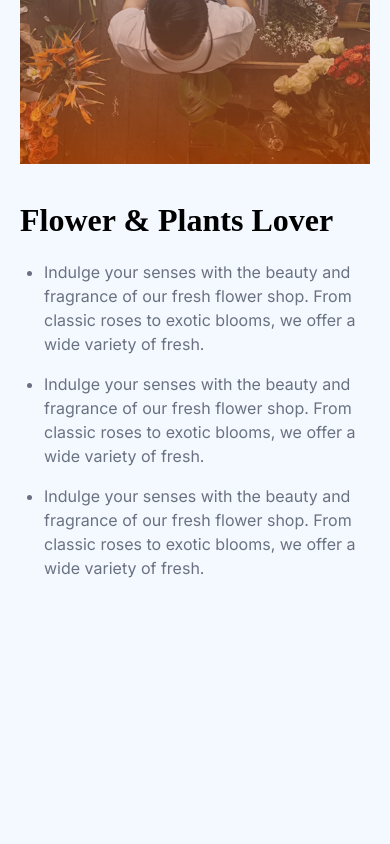
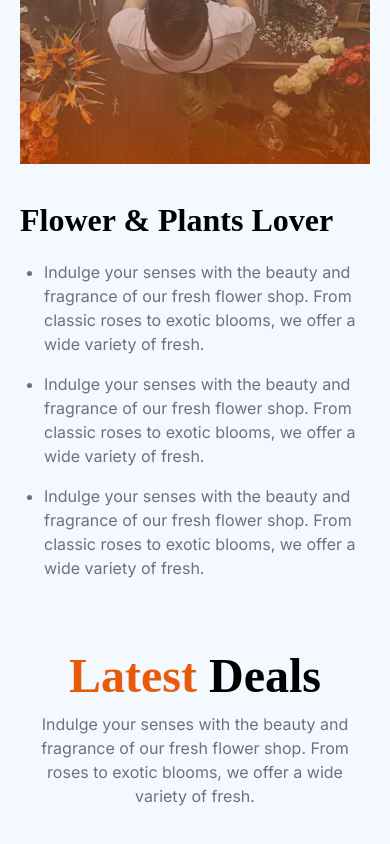
Before and after one commit to mursalin35/Flowers-Shop, a plain HTML site: page index.html in a window 390 px wide. Shown: the part 2687-3531 px from the top of the page. Before the commit the page ends 3387 px from the top, so only its background shows below. Drawn offline with nearby package versions, Linux system fonts and the light colour scheme.

Commit message:
letes code

```diff
--- a/index.html
+++ b/index.html
@@ -85,7 +85,6 @@
     <main>
         <!-- Our Plants Section Start  -->
         <section class="mt-20 md:mt-30">
-            <div class="">
             <div class="text-center md:text-[1.3rem]">
                 <h2 class="font-[Noto-Serif] font-bold text-[3rem] md:text-[4rem]"><span
                         class="text-[#E95A08]">Our</span> Plants
@@ -162,7 +161,6 @@
                     </div>
                 </div>
             </div>
-            </div>
         </section>
         <!-- Our Plants Section End  -->
 
@@ -172,13 +170,14 @@
             <div class="md:flex gap-18 items-center justify-between">
                 <div class="md:w-[50%] relative">
                     <img src="assets/flower-store.png" alt="Flower Stor Image">
-                    <img class="hidden md:block absolute right-[-13vh] top-[-17vh]  w-[45%] " src="assets/trusted-badge.png"
-                        alt="authority badge">
+                    <img class="hidden md:block absolute right-[-13vh] top-[-17vh]  w-[45%] "
+                        src="assets/trusted-badge.png" alt="authority badge">
                 </div>
 
                 <div class="md:w-[50%] md:flex md:justify-end mt-6 md:mt-0">
                     <div class="">
-                        <h2 class="font-[Noto-Serif] text-[2rem] md:text-[3.5rem] font-bold leading-16">Flower & Plants Lover</h2>
+                        <h2 class="font-[Noto-Serif] text-[2rem] md:text-[3.5rem] font-bold leading-16">Flower & Plants
+                            Lover</h2>
 
                         <ul class=" ml-6 md:mx-0 list-disc md:text-[1.5rem] text-gray-500 leading-6 md:leading-7.5">
                             <li class="mt-2">Indulge your senses with the beauty and fragrance of our fresh flower shop.
@@ -200,6 +199,18 @@
         </section>
         <!-- Flower & Plans Lover End  -->
 
+        <!-- Latest  Deals Section Start -->
+          <section class="mt-15 md:mt-30">
+            <div class="text-center md:text-[1.3rem]">
+                <h2 class="font-[Noto-Serif] font-bold text-[3rem] md:text-[4rem]"><span
+                        class="text-[#E95A08]">Latest</span> Deals
+                </h2>
+                <p class="text-gray-500">
+                    Indulge your senses with the beauty and fragrance of our fresh flower shop.
+                    From <br>roses to exotic blooms, we offer a wide variety of fresh.</p>
+            </div>
+        <!-- Latest  Deals Section End -->
+
     </main>
 
     <footer>
```
Lines whose indentation alone changed are shown as unchanged.
